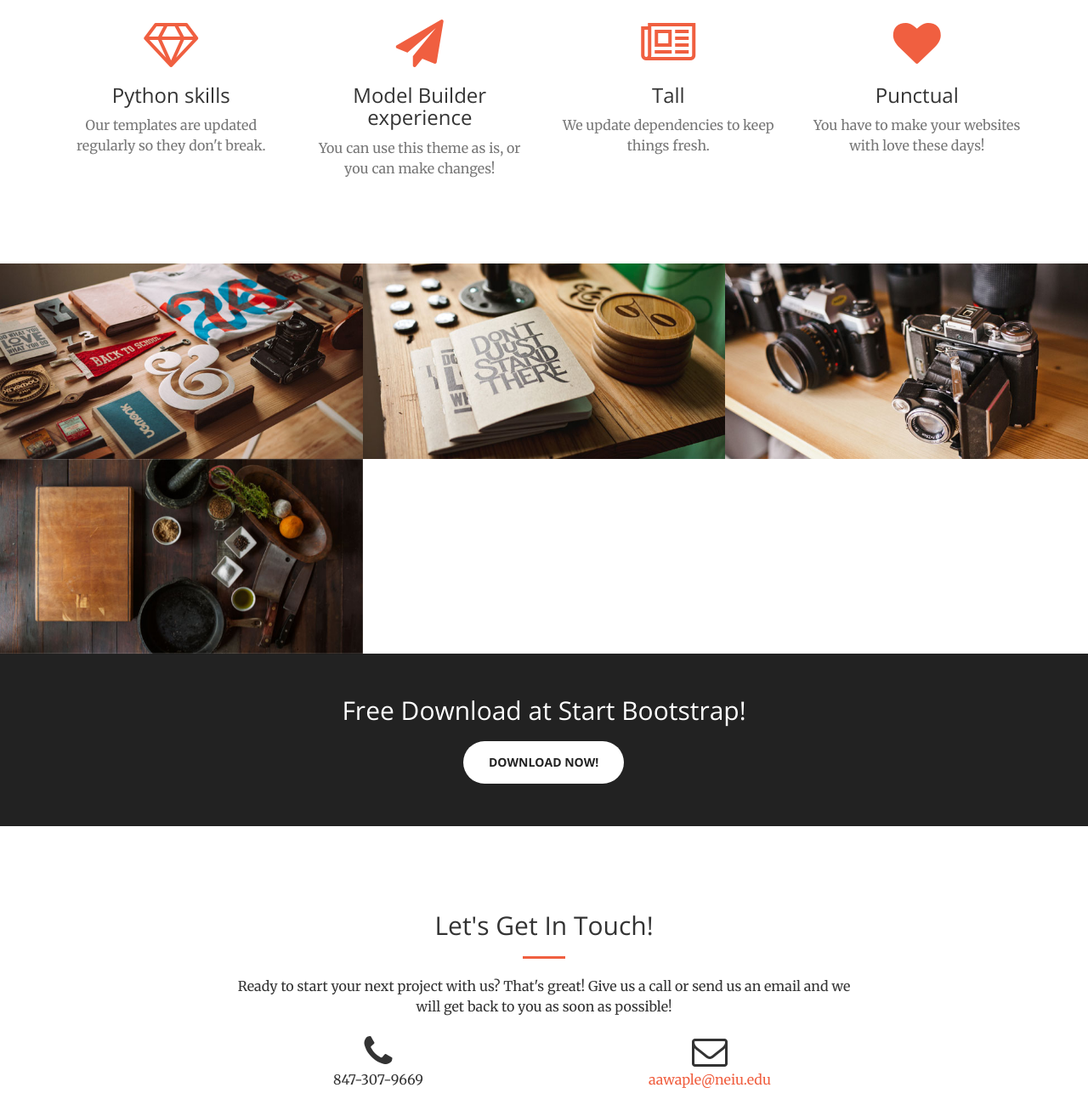
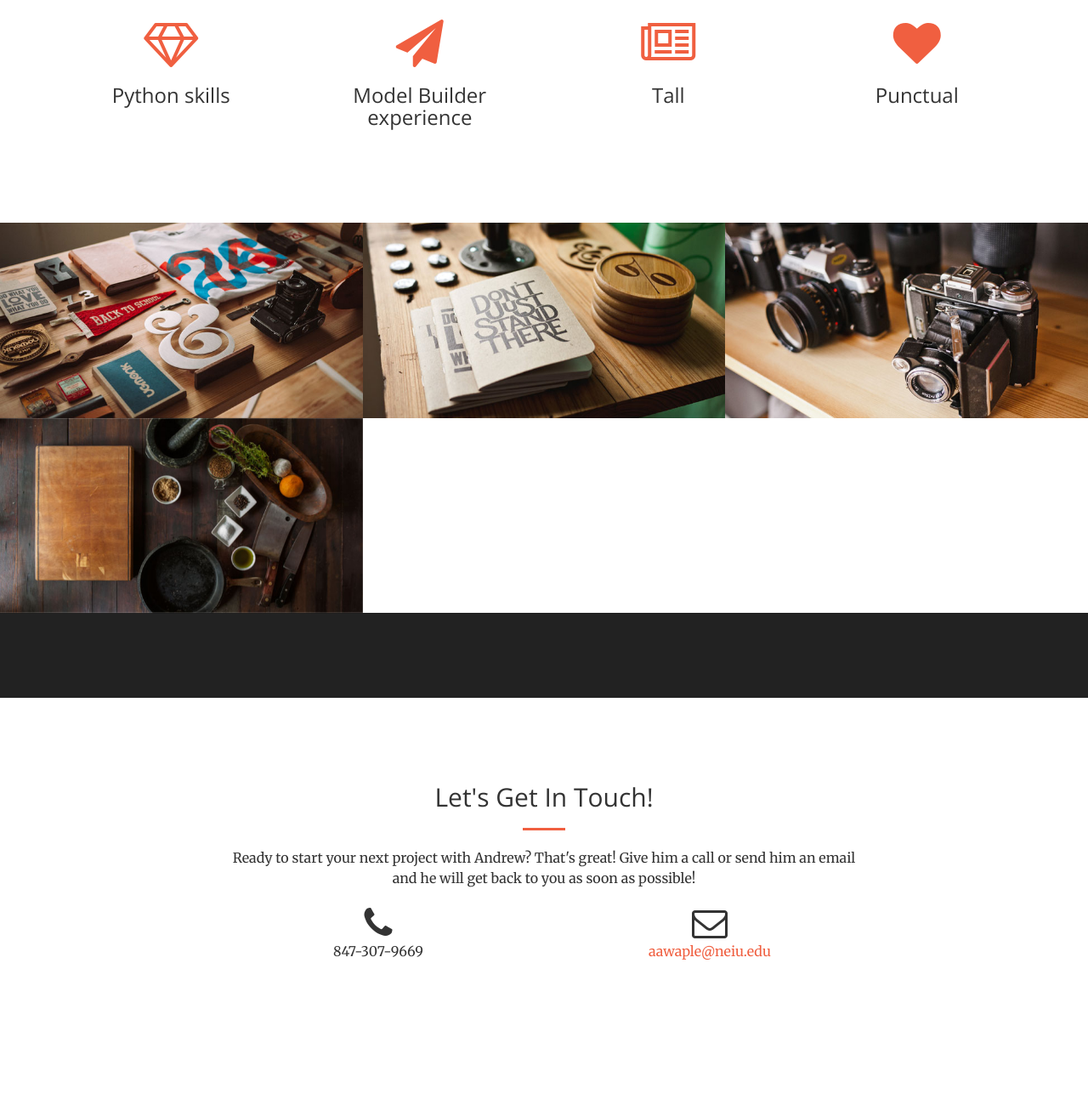
Before and after one commit to awaple/awaple.github.io, a website: page index.html in a window 1280 px wide. Shown: the part 1367-2680 px from the top of the page at 85% size. After the commit the page ends 2618 px from the top, so only its background shows below. Drawn offline with nearby package versions, Linux system fonts and the light colour scheme.

Commit message:
Update 6

```diff
--- a/index.html
+++ b/index.html
@@ -71,7 +71,7 @@
     <header>
         <div class="header-content">
             <div class="header-content-inner">
-                <h1 id="homeHeading">Andrew Waple's Homepage</h1>
+                <h1 id="homeHeading">Andrew Waple Maps</h1>
                 <hr>
                 <p>The only source for authentic Andrew Waple maps!</p>
                 <a href="#about" class="btn btn-primary btn-xl page-scroll">Find Out More</a>
@@ -107,28 +107,28 @@
                     <div class="service-box">
                         <i class="fa fa-4x fa-diamond text-primary sr-icons"></i>
                         <h3>Python skills</h3>
-                        <p class="text-muted">Our templates are updated regularly so they don't break.</p>
+                        <!-- <p class="text-muted">Our templates are updated regularly so they don't break.</p> -->
                     </div>
                 </div>
                 <div class="col-lg-3 col-md-6 text-center">
                     <div class="service-box">
                         <i class="fa fa-4x fa-paper-plane text-primary sr-icons"></i>
                         <h3>Model Builder experience</h3>
-                        <p class="text-muted">You can use this theme as is, or you can make changes!</p>
+                        <!-- <p class="text-muted">You can use this theme as is, or you can make changes!</p> -->
                     </div>
                 </div>
                 <div class="col-lg-3 col-md-6 text-center">
                     <div class="service-box">
                         <i class="fa fa-4x fa-newspaper-o text-primary sr-icons"></i>
                         <h3>Tall</h3>
-                        <p class="text-muted">We update dependencies to keep things fresh.</p>
+                        <!-- <p class="text-muted">We update dependencies to keep things fresh.</p> -->
                     </div>
                 </div>
                 <div class="col-lg-3 col-md-6 text-center">
                     <div class="service-box">
                         <i class="fa fa-4x fa-heart text-primary sr-icons"></i>
                         <h3>Punctual</h3>
-                        <p class="text-muted">You have to make your websites with love these days!</p>
+                        <!-- <p class="text-muted">You have to make your websites with love these days!</p> -->
                     </div>
                 </div>
             </div>
@@ -234,10 +234,10 @@
 
     <aside class="bg-dark">
         <div class="container text-center">
-            <div class="call-to-action">
+            <!-- <div class="call-to-action">
                 <h2>Free Download at Start Bootstrap!</h2>
                 <a href="http://startbootstrap.com/template-overviews/creative/" class="btn btn-default btn-xl sr-button">Download Now!</a>
-            </div>
+            </div> -->
         </div>
     </aside>
 
@@ -247,7 +247,7 @@
                 <div class="col-lg-8 col-lg-offset-2 text-center">
                     <h2 class="section-heading">Let's Get In Touch!</h2>
                     <hr class="primary">
-                    <p>Ready to start your next project with us? That's great! Give us a call or send us an email and we will get back to you as soon as possible!</p>
+                    <p>Ready to start your next project with Andrew? That's great! Give him a call or send him an email and he will get back to you as soon as possible!</p>
                 </div>
                 <div class="col-lg-4 col-lg-offset-2 text-center">
                     <i class="fa fa-phone fa-3x sr-contact"></i>
```
